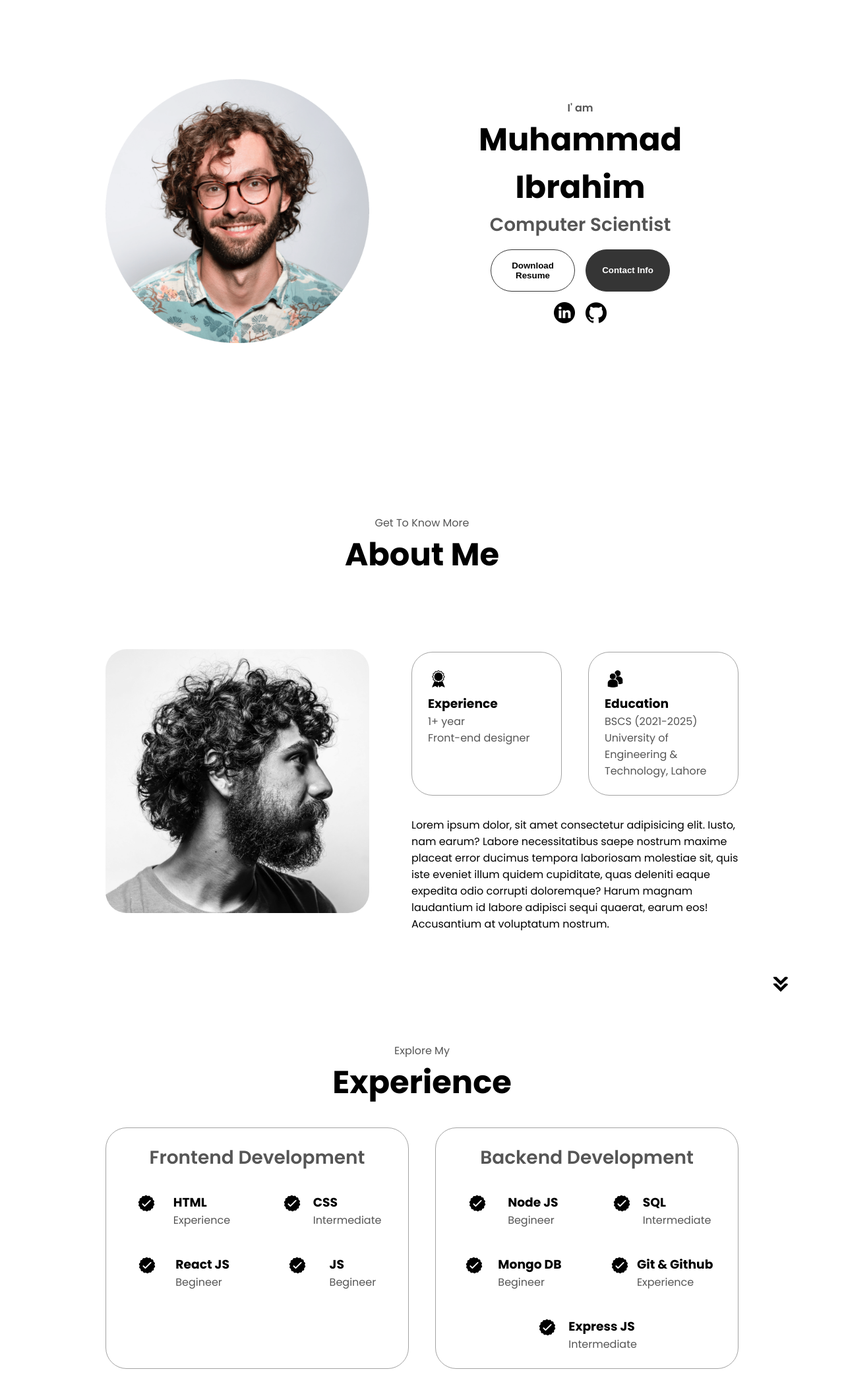
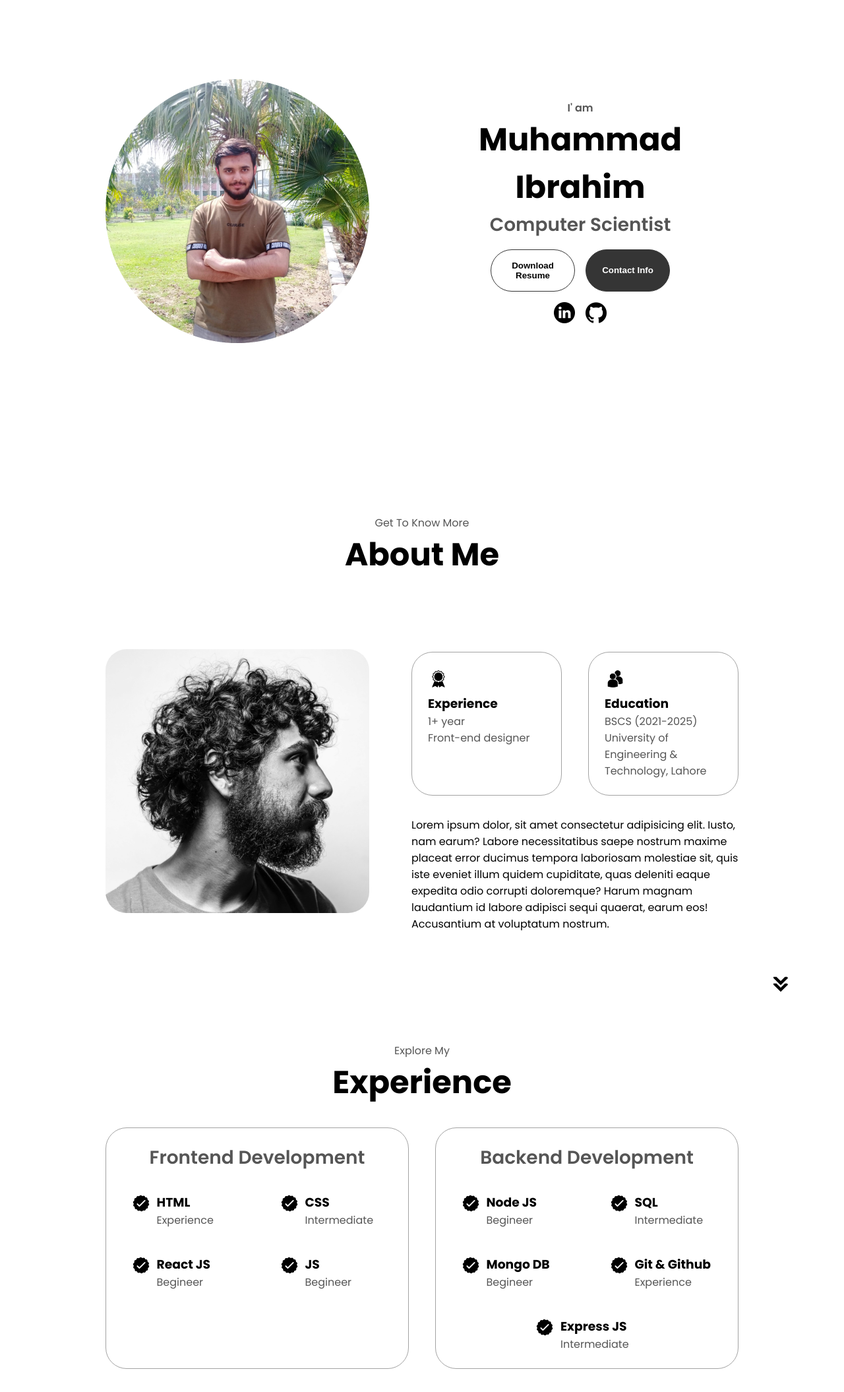
Before and after one commit to M-IBRAHIM-PRO/portfolio-website, a plain HTML site: page index.html in a window 1280 px wide. Shown: the part 180-2290 px from the top of the page at 66% size. Drawn offline with Linux system fonts and the light colour scheme.

Commit message:
Profile pic and resume change

```diff
--- a/index.html
+++ b/index.html
@@ -48,14 +48,14 @@
     <!-- Profile -->
     <section id="profile">
         <div class="section__pic-container">
-            <img src="./assets/profile-pic.png" alt="ibrahim-profile-picture" srcset="">
+            <img src="./assets/profile.png" alt="ibrahim-profile-picture" srcset="">
         </div>
         <div class="section__text">
             <p class="section__text_p1">I' am</p>
             <h1 class="title">Muhammad Ibrahim</h1>
             <p class="section__text_p2">Computer Scientist</p>
             <div class="btn-container">
-                <button class="btn btn-color-2" onclick="window.open('./assets/resume-example.pdf')">Download
+                <button class="btn btn-color-2" onclick="window.open('./assets/Resume.pdf')">Download
                     Resume</button>
                 <button class="btn btn-color-1" onclick="location.href='./#contact'">Contact Info</button>
             </div>
--- a/style.css
+++ b/style.css
@@ -344,7 +344,6 @@ section {
 article {
   display: flex;
   width: 10rem;
-  justify-content: space-around;
   gap: 0.5rem;
 }
 
```
Also changed, not shown: assets/profile.png (added), 2 other files.
